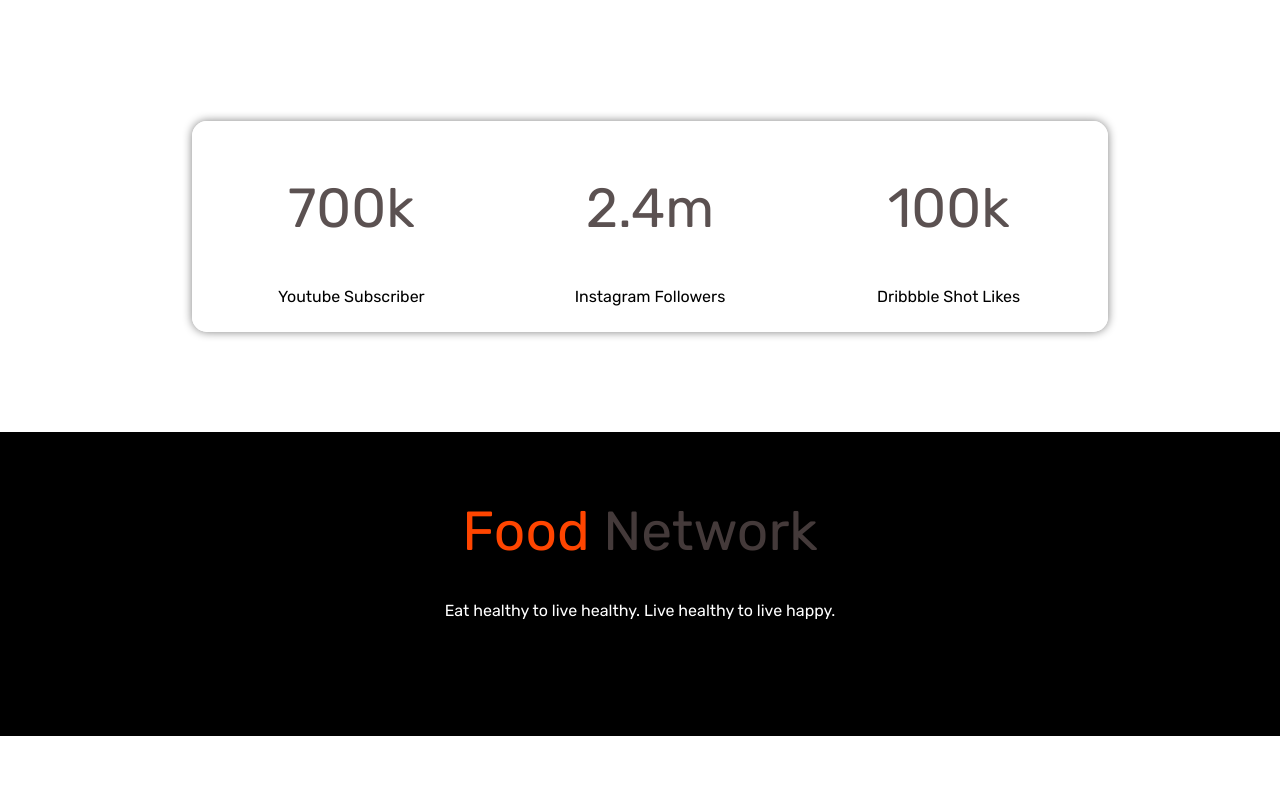
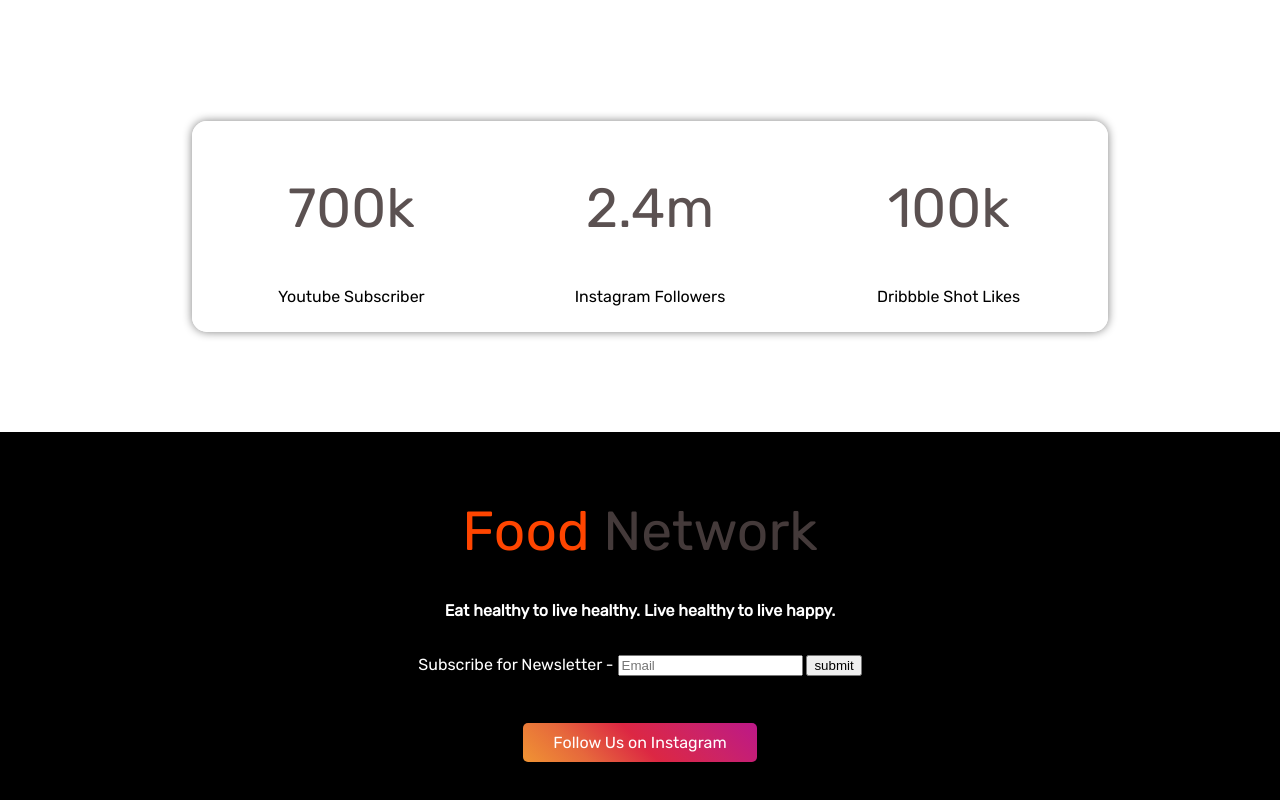
Before and after one commit to alfred-pithu/Assignment, a plain HTML site: page index.html in a window 1280 px wide. Shown: the part 1760-2560 px from the top of the page. Before the commit the page ends 2496 px from the top, so only its background shows below. Drawn offline with Linux system fonts and the light colour scheme.

Commit message:
Semifinal

```diff
--- a/index.html
+++ b/index.html
@@ -114,19 +114,17 @@
         </div>
 
     </section>
-
-
-
     <footer class="footer">
 
         <h1><span class="orange">Food</span> Network</h1>
 
-        <p> Eat healthy to live healthy. Live healthy to live happy.</p>
-
+        <p class="footer-small-texts"> <b>Eat healthy to live healthy. Live healthy to live happy.</b> </p>
+        <br>
+        <span class="footer-small-texts">Subscribe for Newsletter -</span> <input type="email" placeholder="Email">
+        <button>submit</button>
+        <br> <br> <br> <br>
+        <a target="_none" id="instagram" href="https://www.instagram.com/alfredpithu/">Follow Us on Instagram</a>
     </footer>
-
-
-
     </section>
 
 
--- a/style.css
+++ b/style.css
@@ -46,10 +46,12 @@
 ;
 }
 #background-img{
-    background-image: url(food-network/images/shapes/7.png);
+
+    background-image: url(food-network/images/shapes/Frame\ 58.jpg);
+
     background-repeat: no-repeat;
 
-    width: 100%;
+    width:auto;
 }
 .section-3{
     text-align: center;
@@ -128,6 +130,18 @@
     padding-top: 30px;
     padding-bottom: 100px;
 }
-.footer p{
+.footer-small-texts{
     color: white;
 }
+#instagram{
+    padding: 10px 30px;
+    border-radius: 5px;
+    text-decoration: none;
+    color: white;
+    background: #f09433;
+background: -moz-linear-gradient(45deg, #f09433 0%, #e6683c 25%, #dc2743 50%, #cc2366 75%, #bc1888 100%);
+background: -webkit-linear-gradient(45deg, #f09433 0%,#e6683c 25%,#dc2743 50%,#cc2366 75%,#bc1888 100%);
+background: linear-gradient(45deg, #f09433 0%,#e6683c 25%,#dc2743 50%,#cc2366 75%,#bc1888 100%);
+filter: progid:DXImageTransform.Microsoft.gradient( startColorstr='#f09433', endColorstr='#bc1888',GradientType=1 );
+
+}
```
